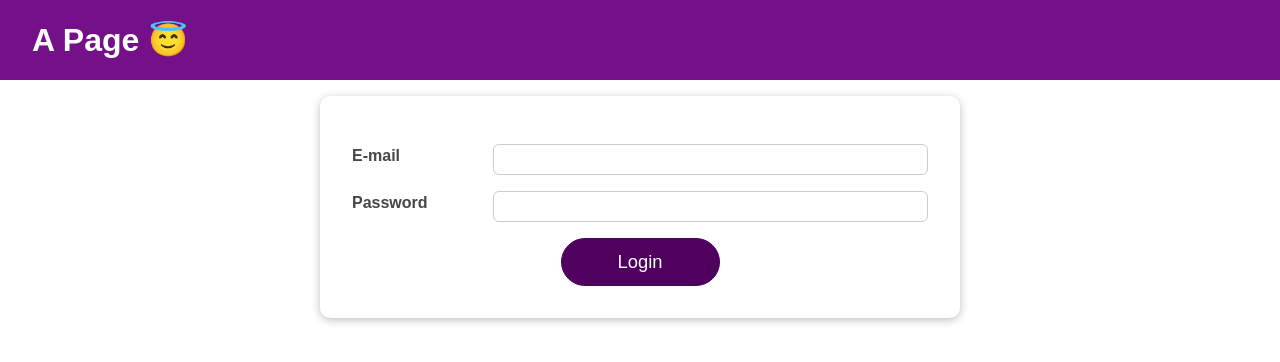
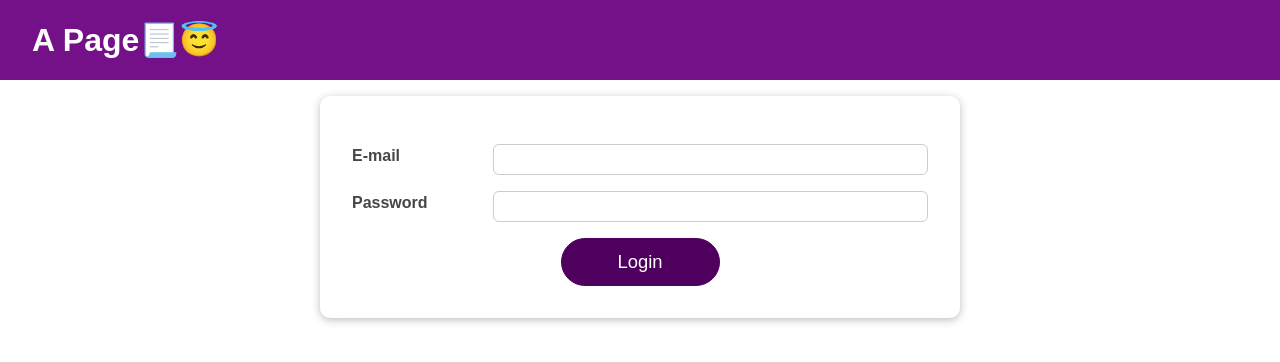
Before and after one commit to martinwachira/how2React-Redefined-2, a React (Create React App) app: page / in a window 1280 px wide. Shown: the top 362 px of the page. Built offline with nearby package versions, Linux system fonts and the light colour scheme.

Commit message:
☺🙂just some changes

```diff
--- a/src/components/MainHeader/MainHeader.js
+++ b/src/components/MainHeader/MainHeader.js
@@ -6,7 +6,7 @@ import classes from "./MainHeader.module.css";
 const MainHeader = (props) => {
   return (
     <header className={classes["main-header"]}>
-      <h1>A Page 😇</h1>
+      <h1>A Page📃😇</h1>
       <Navigation onLogout={props.onLogout} />
     </header>
   );
```
